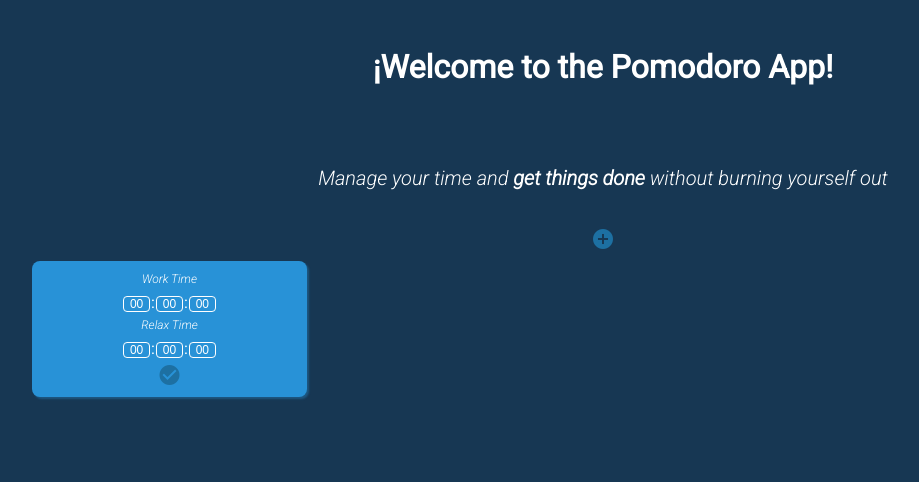
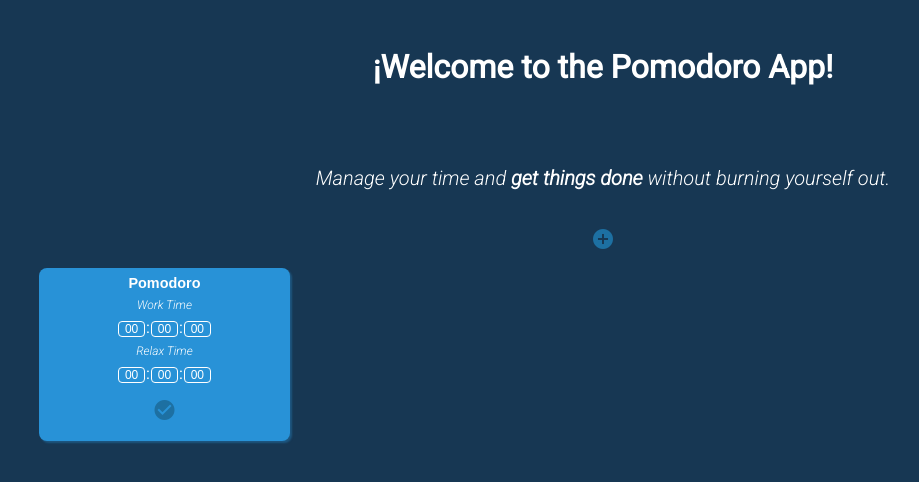
Before and after one commit to FacundoChervin/pomodoro-app-react, a React (Create React App) app: page / in a window 1280 px wide. Both pictures are taken after a click on the element "add_circle". Shown: the top 482 px of the page, without its empty margins (37-956 px from the left). Built offline with nearby package versions, Linux system fonts and the light colour scheme.

Commit message:
Add individual pomodoro name

```diff
--- a/src/App.css
+++ b/src/App.css
@@ -21,7 +21,9 @@ body {
 
 li {
   list-style-type: none;
-  width: 23%;
+  width: 21%;
+
+  margin: 1%;
 }
 
 @media only screen and (max-width: 600px) {
--- a/src/App.js
+++ b/src/App.js
@@ -1,6 +1,11 @@
 import "./App.css";
 import Container from "./components/Container";
 import styled from "styled-components";
+
+const BoldSubtitle = styled.span`
+  font-weight: bold;
+`;
+
 const AppContainer = styled.div`
   background-color: #173753;
   heigth: 100%;
@@ -26,7 +31,7 @@ function App() {
     <AppContainer className="App">
       <Title>¡Welcome to the Pomodoro App!</Title>
       <Subtitle>
-        Manage your time and <b>get things done</b> without burning yourself out
+        Manage your time and <BoldSubtitle>get things done</BoldSubtitle> without burning yourself out.
       </Subtitle>
       <Container />
     </AppContainer>
--- a/src/components/Clock.jsx
+++ b/src/components/Clock.jsx
@@ -4,13 +4,29 @@ import styled from "styled-components";
 import React from "react";
 import { Span } from "../styles/Buttons";
 const ClockContainer = styled.div`
-  // background-color: ${(props) => (props.isWorking ? "#2892D7" : "#1D70A2")};
   padding: 5px;
-  margin: 5px;
   box-shadow: 2px 2px 2px rgba(40, 146, 215, 0.35);
   border-radius: 8px;
   background-color: #2892d7;
   width: 100%;
+`;
+
+const ClockCeld = styled.span`
+  color: ${(props) => (props.isWorking ? "red" : "green")};
+`;
+
+const PomodoroName = styled.h3`
+  color: white;
+  font-weight: 300;
+  margin: 1vh;
+  text-decoration: underline;
+`;
+
+const ClockWrapper = styled.div`
+  background-color: white;
+  width: 50%;
+  margin: 0 auto;
+  border-radius: 5px;
 `;
 
 const Clock = (props) => {
@@ -35,23 +51,26 @@ const Clock = (props) => {
 
   const editClock = () => {
     setIsActive(false);
-    props.editClock({ id: props.id, startTime: props.startTime, relaxTime: props.relaxTime });
+    props.editClock({ id: props.id, startTime: props.startTime, relaxTime: props.relaxTime, name: props.name });
   };
   useInterval(
     () => {
       setSeconds(seconds > 0 ? seconds - 1 : isWorking ? relaxTime : workTime);
       setIsWorking(seconds === 0 ? !isWorking : isWorking);
     },
-    isActive && seconds >= 0 ? 1000 : null
+    isActive && seconds >= 0 && relaxTime && workTime ? 1000 : null
   );
 
   return (
-    <ClockContainer className={"clock_container"} isWorking={isWorking}>
-      <span>{`${Math.floor(seconds / 3600)}`.padStart(2, "0")}</span>
-      <span>:</span>
-      <span>{`${Math.floor(seconds / 60) % 60}`.padStart(2, "0")}</span>
-      <span>:</span>
-      <span>{`${Math.floor(seconds % 60)}`.padStart(2, "0")}</span>
+    <ClockContainer className={"clock_container"}>
+      <PomodoroName>{props.name}</PomodoroName>
+      <ClockWrapper>
+        <ClockCeld isWorking={isWorking}>{`${Math.floor(seconds / 3600)}`.padStart(2, "0")}</ClockCeld>
+        <ClockCeld isWorking={isWorking}>:</ClockCeld>
+        <ClockCeld isWorking={isWorking}>{`${Math.floor(seconds / 60) % 60}`.padStart(2, "0")}</ClockCeld>
+        <ClockCeld isWorking={isWorking}>:</ClockCeld>
+        <ClockCeld isWorking={isWorking}>{`${Math.floor(seconds % 60)}`.padStart(2, "0")}</ClockCeld>
+      </ClockWrapper>
       <div className="button_wrapper">
         <Span className="material-icons" onClick={pause}>
           {isActive === true ? "pause_circle" : "play_circle"}
--- a/src/components/Container.jsx
+++ b/src/components/Container.jsx
@@ -2,14 +2,9 @@ import Clock from "./Clock";
 import { useState } from "react";
 import styled from "styled-components";
 import NewClock from "./NewClock";
-import { calculateSeconds } from "../helpers";
 import { Span } from "../styles/Buttons";
-const defaultClock = {
-  hours: 0,
-  minutes: 0,
-  seconds: 0,
-};
 
+const defaultName = "Pomodoro";
 const Wrapper = styled.div`
   flex-direction: column;
   display: flex;
@@ -23,7 +18,7 @@ const ClockWrapper = styled.div`
   width: 90%;
   display: flex;
   flex-direction: row;
-  justify-content: space-between;
+  justify-content: flex-start;
   flex-wrap: wrap;
 `;
 
@@ -31,38 +26,28 @@ const defaultSeconds = 0;
 
 const Container = (props) => {
   const [clocks, setClocks] = useState([]);
-  const [editableClocks, setEditableClocks] = useState([]);
   const [autoID, setAutoId] = useState(0);
 
   const addNewEditableclock = () => {
-    setEditableClocks([...editableClocks, { id: autoID, isEditing: true, startTime: defaultSeconds, relaxTime: defaultSeconds }]);
-    setClocks([...clocks, { id: autoID, clock: defaultClock, relaxTimer: defaultClock }]);
+    setClocks([...clocks, { id: autoID, startTime: defaultSeconds, relaxTime: defaultSeconds, name: defaultName, isEditing: true }]);
     setAutoId(autoID + 1);
   };
 
   const addNewClock = (clockData) => {
-    console.log(clockData);
     setClocks(
       clocks.map((element) => {
         if (element.id === clockData.id) {
-          return { id: clockData.id, clock: clockData.clock, relaxTimer: clockData.relaxTimer };
-        } else return element;
-      })
-    );
-    setEditableClocks(
-      editableClocks.map((element) => {
-        if (element.id === clockData.id) {
-          return { id: clockData.id, isEditing: false, startTime: defaultSeconds, relaxTime: defaultSeconds };
+          return { id: clockData.id, startTime: clockData.startTime, relaxTime: clockData.relaxTime, name: clockData.name, isEditing: false };
         } else return element;
       })
     );
   };
 
   const editClock = (clockData) => {
-    setEditableClocks(
-      editableClocks.map((element) => {
+    setClocks(
+      clocks.map((element) => {
         if (element.id === clockData.id) {
-          return { id: clockData.id, isEditing: true, startTime: clockData.startTime, relaxTime: clockData.relaxTime };
+          return { name: clockData.name, id: clockData.id, isEditing: true, startTime: clockData.startTime, relaxTime: clockData.relaxTime };
         } else return element;
       })
     );
@@ -70,32 +55,24 @@ const Container = (props) => {
 
   const deleteClock = (element) => {
     setClocks(clocks.filter((item) => item.id !== element));
-    setEditableClocks(editableClocks.filter((item) => item.id !== element));
   };
 
   const renderClocks = () => {
-    return editableClocks.length
-      ? editableClocks.map((c, index) =>
+    return clocks.length
+      ? clocks.map((c) =>
           c.isEditing ? (
             <li key={c.id}>
-              <NewClock id={c.id} addNewClock={addNewClock} startTime={c.startTime} relaxTime={c.relaxTime} />
+              <NewClock name={c.name} id={c.id} addNewClock={addNewClock} startTime={c.startTime} relaxTime={c.relaxTime} />
             </li>
           ) : (
             <li key={c.id}>
               <Clock
+                name={c.name}
                 editClock={editClock}
                 id={c.id}
                 isActive={true}
-                startTime={calculateSeconds({
-                  hours: clocks[index].clock.hours,
-                  minutes: clocks[index].clock.minutes,
-                  seconds: clocks[index].clock.seconds,
-                })}
-                relaxTime={calculateSeconds({
-                  hours: clocks[index].relaxTimer.hours,
-                  minutes: clocks[index].relaxTimer.minutes,
-                  seconds: clocks[index].relaxTimer.seconds,
-                })}
+                startTime={c.startTime}
+                relaxTime={c.relaxTime}
                 deleteClock={deleteClock}
               />
             </li>
@@ -106,7 +83,7 @@ const Container = (props) => {
 
   return (
     <Wrapper className={"container"}>
-      <Span hoverColor="white" className="material-icons" onClick={addNewEditableclock}>
+      <Span hoverColor="white" className="material-icons" onClick={addNewEditableclock} mainButton={true}>
         add_circle
       </Span>
       <ClockWrapper>{renderClocks()}</ClockWrapper>
--- a/src/components/NewClock.jsx
+++ b/src/components/NewClock.jsx
@@ -1,5 +1,5 @@
 import TimeInput from "./TimeInput";
-import { calculatePadHMS } from "../helpers";
+import { padHMS, calculateSeconds, calculateHMS } from "../helpers";
 import { useState } from "react";
 import { Span } from "../styles/Buttons";
 import styled from "styled-components";
@@ -7,17 +7,23 @@ import styled from "styled-components";
 const EditableClockContainer = styled.div`
   // background-color: ${(props) => (props.isWorking ? "#2892D7" : "#1D70A2")};
   padding: 5px;
-  margin: 5px;
   box-shadow: 2px 2px 2px rgba(40, 146, 215, 0.35);
   border-radius: 8px;
   background-color: #2892d7;
   width: 100%;
+`;
 
+const InputName = styled.input`
+  width: 90%;
+  background: none;
+  color: white;
+  font-weight: bold;
+  font-size: 90%;
 `;
 
 const NewClock = (props) => {
-  const [clock, setClock] = useState(calculatePadHMS(props.startTime));
-  const [relaxTimer, setRelaxTimer] = useState(calculatePadHMS(props.relaxTime));
+  const [clock, setClock] = useState(calculateHMS(props.startTime));
+  const [relaxTimer, setRelaxTimer] = useState(calculateHMS(props.relaxTime));
 
   const handleWorkHourChange = (e) => {
     setClock({ hours: e.target.value ? parseInt(e.target.value) : 0, minutes: clock.minutes, seconds: clock.seconds });
@@ -40,29 +46,32 @@ const NewClock = (props) => {
   const handleRelaxSecondChange = (e) => {
     setRelaxTimer({ hours: relaxTimer.hours, minutes: relaxTimer.minutes, seconds: e.target.value ? parseInt(e.target.value) : 0 });
   };
+  const handleNameChange = (e) => {
+    setClock({ ...clock, name: e.target.value });
+  };
 
   const addNewClock = () => {
-    props.addNewClock({ clock, relaxTimer, id: props.id });
+    props.addNewClock({ startTime: calculateSeconds(clock), relaxTime: calculateSeconds(relaxTimer), id: props.id, name: clock.name || props.name });
   };
+
+  const handleFocus = (event) => event.target.select();
+
   return (
     <EditableClockContainer>
+      <InputName type="text" value={clock.name || props.name} onChange={handleNameChange} onFocus={handleFocus} />
       <TimeInput
         title={"Work Time"}
         handleHourChange={handleWorkHourChange}
         hanldeMinuteChange={handleWorkMinuteChange}
         handleSecondChange={handleWorkSecondChange}
-        hoursValue={clock.hours}
-        minutesValue={clock.minutes}
-        secondsValue={clock.seconds}
+        timer={padHMS(clock)}
       />
       <TimeInput
         title={"Relax Time"}
         handleHourChange={handleRelaxHourChange}
         hanldeMinuteChange={handleRelaxMinuteChange}
         handleSecondChange={handleRelaxSecondChange}
-        hoursValue={relaxTimer.hours}
-        minutesValue={relaxTimer.minutes}
-        secondsValue={relaxTimer.seconds}
+        timer={padHMS(relaxTimer)}
       />
       <Span className="material-icons" onClick={addNewClock}>
         check_circle
--- a/src/components/TimeInput.jsx
+++ b/src/components/TimeInput.jsx
@@ -30,7 +30,7 @@ const TimeInput = (props) => {
         type="number"
         onFocus={handleFocus}
         placeholder={"Hours"}
-        value={props.hoursValue}
+        value={props.timer.hours}
         name="hours"
         onChange={props.handleHourChange}
       />
@@ -39,7 +39,7 @@ const TimeInput = (props) => {
         type="number"
         onFocus={handleFocus}
         placeholder={"Minutes"}
-        value={props.minutesValue}
+        value={props.timer.minutes}
         name="minutes"
         onChange={props.hanldeMinuteChange}
       />
@@ -48,7 +48,7 @@ const TimeInput = (props) => {
         type="number"
         onFocus={handleFocus}
         placeholder={"Seconds"}
-        value={props.secondsValue}
+        value={props.timer.seconds}
         name="seconds"
         onChange={props.handleSecondChange}
       />
--- a/src/helpers.js
+++ b/src/helpers.js
@@ -13,6 +13,14 @@ const calculatePadHMS = (time) => {
   return { hours, minutes, seconds };
 };
 
+const padHMS = (clock) => {
+  const hours = `${clock.hours}`.padStart(2, "0");
+  const minutes = `${clock.minutes}`.padStart(2, "0");
+  const seconds = `${clock.seconds}`.padStart(2, "0");
+
+  return { hours, minutes, seconds };
+};
+
 const calculateHMS = (time) => {
   const hours = Math.floor(time / 3600);
   const minutes = Math.floor(time / 60) % 6;
@@ -21,4 +29,4 @@ const calculateHMS = (time) => {
   return { hours, minutes, seconds };
 };
 
-export { calculateSeconds, calculateHMS, calculatePadHMS };
+export { calculateSeconds, calculateHMS, calculatePadHMS, padHMS };
--- a/src/styles/Buttons.jsx
+++ b/src/styles/Buttons.jsx
@@ -2,6 +2,7 @@ import styled from "styled-components";
 const Span = styled.span`
   color: ${(props) => (props.mainColor ? props.mainColor : "#1D70A2")};
   margin: 5px auto;
+  padding: ${(props) => (props.mainButton ? "0" : "4%")};
   &:hover {
     color: ${(props) => (props.hoverColor ? props.hoverColor : "#173753")};
     cursor: pointer;
```
